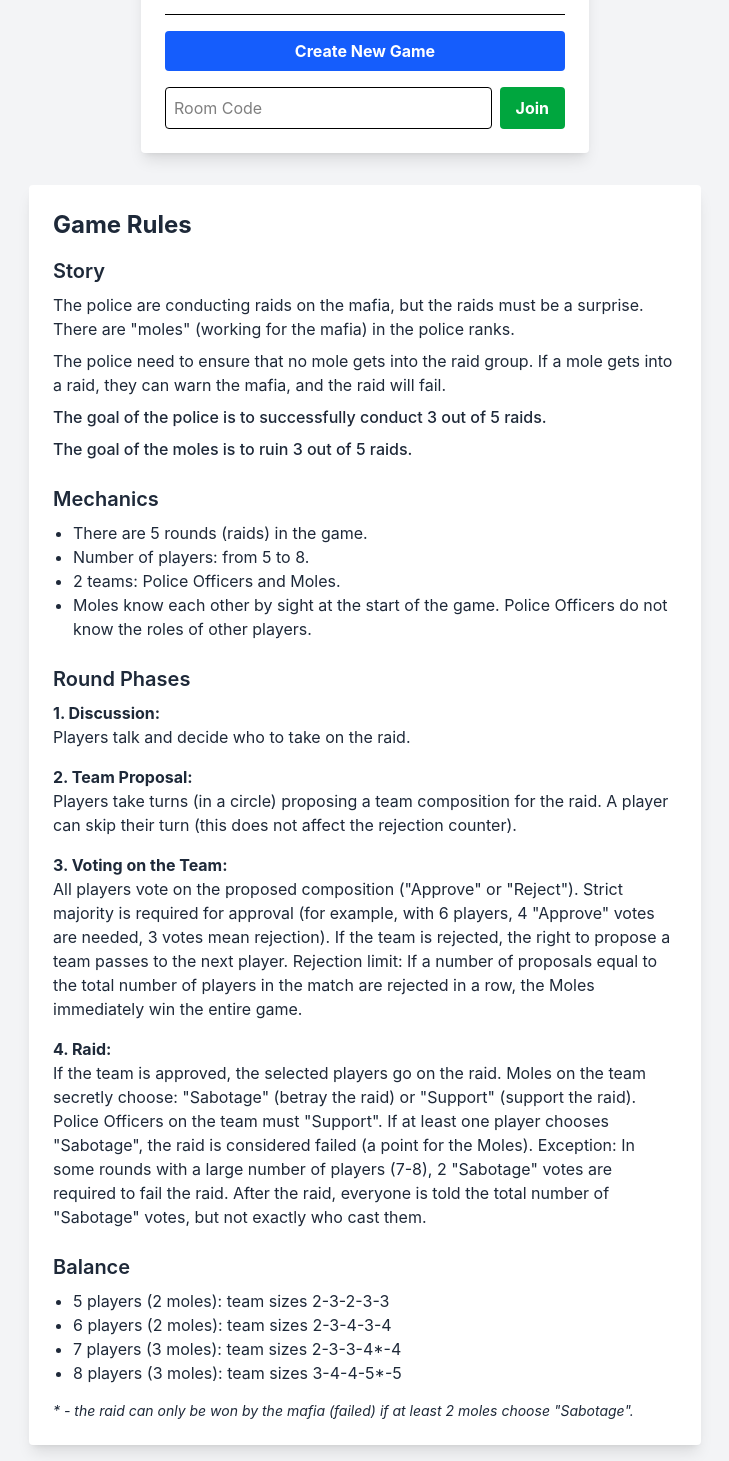
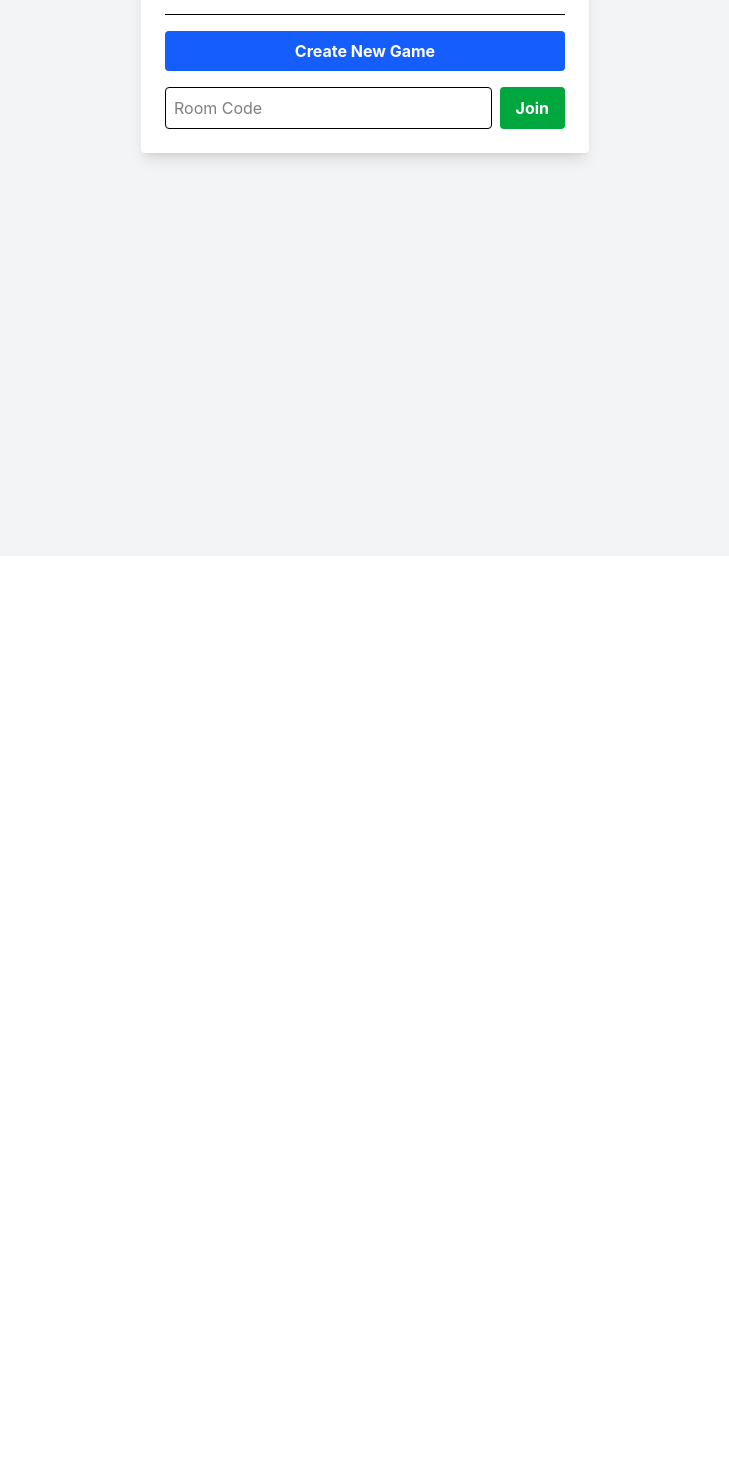
Before and after one commit to sprkweb/police-raid, a React (Vite) app: page / in a window 1280 px wide. Shown: the part 244-1705 px from the top of the page, without its empty margins (275-1004 px from the left). After the commit the page ends 800 px from the top, so only its background shows below. Built offline with nearby package versions, Linux system fonts and the light colour scheme.

Commit message:
Revert Jules changes

```diff
--- a/src/components/Lobby.tsx
+++ b/src/components/Lobby.tsx
@@ -60,7 +60,6 @@ export const Lobby: React.FC = () => {
   };
 
   return (
-    <div className="flex flex-col items-center gap-8 w-full max-w-2xl">
     <div className="bg-white p-6 rounded shadow-lg max-w-md w-full">
       <h2 className="text-2xl font-bold mb-6 text-center text-gray-800">{t('lobby.title')}</h2>
       {error && <p className="text-red-500 mb-4">{error}</p>}
@@ -105,53 +104,5 @@ export const Lobby: React.FC = () => {
         </div>
       </div>
     </div>
-
-      <div className="bg-white p-6 rounded shadow-lg w-full text-gray-800">
-        <h2 className="text-2xl font-bold mb-4">{t('rules.title')}</h2>
-
-        <h3 className="text-xl font-semibold mt-4 mb-2">{t('rules.storyTitle')}</h3>
-        <p className="mb-2">{t('rules.storyText1')}</p>
-        <p className="mb-2">{t('rules.storyText2')}</p>
-        <p className="mb-2 font-medium">{t('rules.storyText3')}</p>
-        <p className="mb-2 font-medium">{t('rules.storyText4')}</p>
-
-        <h3 className="text-xl font-semibold mt-6 mb-2">{t('rules.mechanicsTitle')}</h3>
-        <ul className="list-disc pl-5 mb-4">
-          <li>{t('rules.mechanics1')}</li>
-          <li>{t('rules.mechanics2')}</li>
-          <li>{t('rules.mechanics3')}</li>
-          <li>{t('rules.mechanics4')}</li>
-        </ul>
-
-        <h3 className="text-xl font-semibold mt-6 mb-2">{t('rules.phasesTitle')}</h3>
-        <div className="space-y-4">
-          <div>
-            <h4 className="font-bold">{t('rules.phase1Title')}</h4>
-            <p>{t('rules.phase1Text')}</p>
-          </div>
-          <div>
-            <h4 className="font-bold">{t('rules.phase2Title')}</h4>
-            <p>{t('rules.phase2Text')}</p>
-          </div>
-          <div>
-            <h4 className="font-bold">{t('rules.phase3Title')}</h4>
-            <p>{t('rules.phase3Text')}</p>
-          </div>
-          <div>
-            <h4 className="font-bold">{t('rules.phase4Title')}</h4>
-            <p>{t('rules.phase4Text')}</p>
-          </div>
-        </div>
-
-        <h3 className="text-xl font-semibold mt-6 mb-2">{t('rules.balanceTitle')}</h3>
-        <ul className="list-disc pl-5 mb-4">
-          <li>{t('rules.balance1')}</li>
-          <li>{t('rules.balance2')}</li>
-          <li>{t('rules.balance3')}</li>
-          <li>{t('rules.balance4')}</li>
-        </ul>
-        <p className="text-sm italic">{t('rules.balanceAsterisk')}</p>
-      </div>
-    </div>
   );
 };
--- a/src/locales/en.yml
+++ b/src/locales/en.yml
@@ -55,31 +55,3 @@ game:
   success: "Success"
   failed: "Failed"
   team: "Team: {{team}}"
-
-rules:
-  title: "Game Rules"
-  storyTitle: "Story"
-  storyText1: "The police are conducting raids on the mafia, but the raids must be a surprise. There are \"moles\" (working for the mafia) in the police ranks."
-  storyText2: "The police need to ensure that no mole gets into the raid group. If a mole gets into a raid, they can warn the mafia, and the raid will fail."
-  storyText3: "The goal of the police is to successfully conduct 3 out of 5 raids."
-  storyText4: "The goal of the moles is to ruin 3 out of 5 raids."
-  mechanicsTitle: "Mechanics"
-  mechanics1: "There are 5 rounds (raids) in the game."
-  mechanics2: "Number of players: from 5 to 8."
-  mechanics3: "2 teams: Police Officers and Moles."
-  mechanics4: "Moles know each other by sight at the start of the game. Police Officers do not know the roles of other players."
-  phasesTitle: "Round Phases"
-  phase1Title: "1. Discussion:"
-  phase1Text: "Players talk and decide who to take on the raid."
-  phase2Title: "2. Team Proposal:"
-  phase2Text: "Players take turns (in a circle) proposing a team composition for the raid. A player can skip their turn (this does not affect the rejection counter)."
-  phase3Title: "3. Voting on the Team:"
-  phase3Text: "All players vote on the proposed composition (\"Approve\" or \"Reject\"). Strict majority is required for approval (for example, with 6 players, 4 \"Approve\" votes are needed, 3 votes mean rejection). If the team is rejected, the right to propose a team passes to the next player. Rejection limit: If a number of proposals equal to the total number of players in the match are rejected in a row, the Moles immediately win the entire game."
-  phase4Title: "4. Raid:"
-  phase4Text: "If the team is approved, the selected players go on the raid. Moles on the team secretly choose: \"Sabotage\" (betray the raid) or \"Support\" (support the raid). Police Officers on the team must \"Support\". If at least one player chooses \"Sabotage\", the raid is considered failed (a point for the Moles). Exception: In some rounds with a large number of players (7-8), 2 \"Sabotage\" votes are required to fail the raid. After the raid, everyone is told the total number of \"Sabotage\" votes, but not exactly who cast them."
-  balanceTitle: "Balance"
-  balance1: "5 players (2 moles): team sizes 2-3-2-3-3"
-  balance2: "6 players (2 moles): team sizes 2-3-4-3-4"
-  balance3: "7 players (3 moles): team sizes 2-3-3-4*-4"
-  balance4: "8 players (3 moles): team sizes 3-4-4-5*-5"
-  balanceAsterisk: "* - the raid can only be won by the mafia (failed) if at least 2 moles choose \"Sabotage\"."
--- a/src/locales/ru.yml
+++ b/src/locales/ru.yml
@@ -55,31 +55,3 @@ game:
   success: "Успех"
   failed: "Провал"
   team: "Команда: {{team}}"
-
-rules:
-  title: "Правила игры"
-  storyTitle: "Сюжет"
-  storyText1: "Полицейские проводят рейды на мафию, но нужно, чтобы рейды были неожиданными. В рядах полиции завелись \"кроты\" (работающие на мафию)."
-  storyText2: "Полицейским надо, чтобы крот не попал в группу для проведения рейда. Если крот попал в рейд, он может предупредить мафию, и рейд провалится."
-  storyText3: "Цель полицейских - успешно провести 3 из 5 рейдов."
-  storyText4: "Цель кротов - сорвать 3 из 5 рейдов."
-  mechanicsTitle: "Механики"
-  mechanics1: "В игре 5 раундов (рейдов)."
-  mechanics2: "Количество игроков: от 5 до 8."
-  mechanics3: "2 команды: Полицейские и Кроты."
-  mechanics4: "Кроты в начале игры знают друг друга в лицо. Полицейские не знают ролей других игроков."
-  phasesTitle: "Фазы раунда"
-  phase1Title: "1. Обсуждение:"
-  phase1Text: "Игроки общаются и решают, кого брать в рейд."
-  phase2Title: "2. Предложение команды:"
-  phase2Text: "Игроки по очереди (по кругу) предлагают состав команды на рейд. Игрок может пропустить свой ход (это не влияет на счетчик отказов)."
-  phase3Title: "3. Голосование за команду:"
-  phase3Text: "Все игроки голосуют за предложенный состав (\"За\" или \"Против\"). Для принятия нужно строгое большинство (например, при 6 игроках нужно 4 голоса \"За\", 3 голоса - это отказ). Если команда отвергнута, право предложить состав переходит к следующему игроку. Лимит отказов: Если подряд отвергнуто столько вариантов, сколько всего игроков в матче, Кроты немедленно выигрывают всю игру."
-  phase4Title: "4. Рейд:"
-  phase4Text: "Если команда утверждена, выбранные игроки отправляются в рейд. Кроты в составе команды тайно выбирают: \"Предать\" (саботировать рейд) или \"Не предать\" (поддержать рейд). Полицейские в составе команды обязаны \"Не предать\". Если хотя бы один игрок выбрал \"Предать\", рейд считается проваленным (очко Кротам). Исключение: В некоторых раундах при большом количестве игроков (7-8) для провала рейда требуется 2 голоса \"Предать\". После рейда всем сообщается общее количество голосов \"Предать\", но не кто именно их отдал."
-  balanceTitle: "Баланс"
-  balance1: "5 игроков (2 крота): размеры команд 2-3-2-3-3"
-  balance2: "6 игроков (2 крота): размеры команд 2-3-4-3-4"
-  balance3: "7 игроков (3 крота): размеры команд 2-3-3-4*-4"
-  balance4: "8 игроков (3 крота): размеры команд 3-4-4-5*-5"
-  balanceAsterisk: "* - рейд может быть выигран мафией (провален), только если как минимум 2 крота выбрали \"Предать\"."
```
Lines whose indentation alone changed are shown as unchanged.
